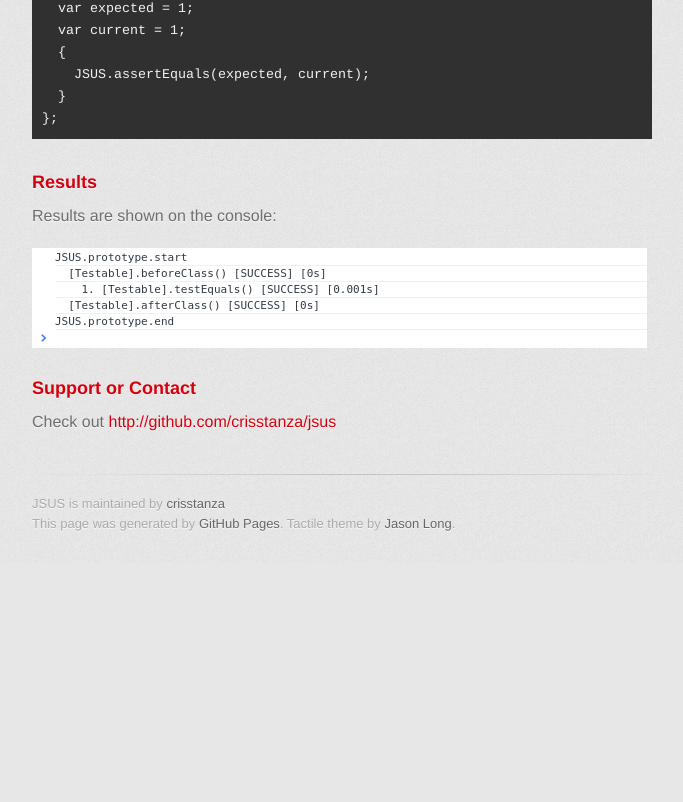
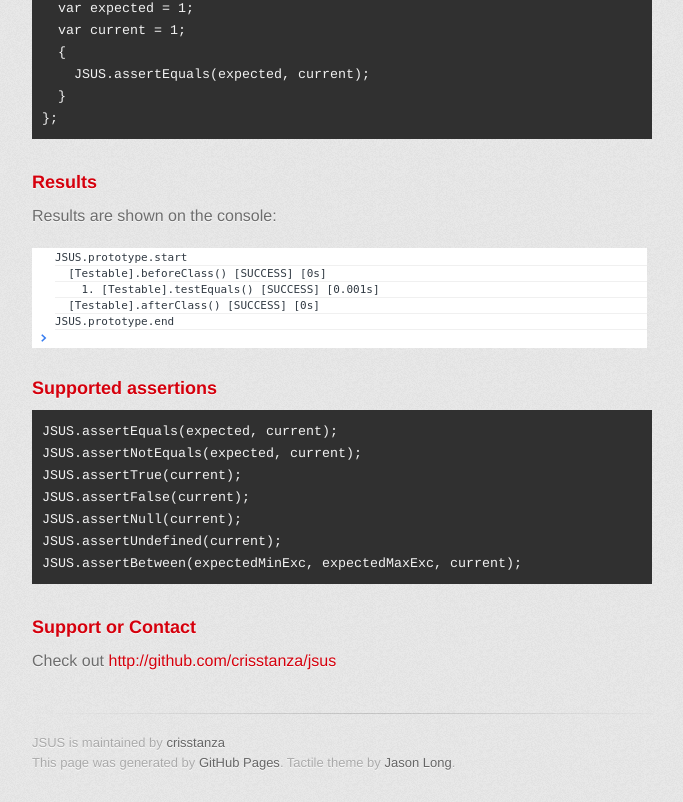
Before and after one commit to crisstanza/jsus, a plain HTML site: page index.html in a window 1280 px wide. Shown: the part 1254-2056 px from the top of the page, without its empty margins (298-981 px from the left). Before the commit the page ends 1817 px from the top, so only its background shows below. Drawn offline with Linux system fonts and the light colour scheme; a web font is replaced by a local one.

Commit message:
Supported assertions.

```diff
--- a/index.html
+++ b/index.html
@@ -81,12 +81,21 @@
   }
 };</code></pre>
 
-<h3>
-<a name="designer-templates" class="anchor" href="#designer-templates"><span class="octicon octicon-link"></span></a>Results</h3>
+<h3><a name="designer-templates" class="anchor" href="#designer-templates"><span class="octicon octicon-link"></span></a>Results</h3>
 
 <p>Results are shown on the console:</p>
 
 <p><img src="images/jsus-output.png" width="615" height="" /></p>
+
+<h3><a name="supported-assertions" class="anchor" href="#supported-assertions"><span class="octicon octicon-link"></span></a>Supported assertions</h3>
+
+<pre><code>JSUS.assertEquals(expected, current);
+JSUS.assertNotEquals(expected, current);
+JSUS.assertTrue(current);
+JSUS.assertFalse(current);
+JSUS.assertNull(current);
+JSUS.assertUndefined(current);
+JSUS.assertBetween(expectedMinExc, expectedMaxExc, current);</code></pre>
 
 <h3>
 <a name="support-or-contact" class="anchor" href="#support-or-contact"><span class="octicon octicon-link"></span></a>Support or Contact</h3>
```
